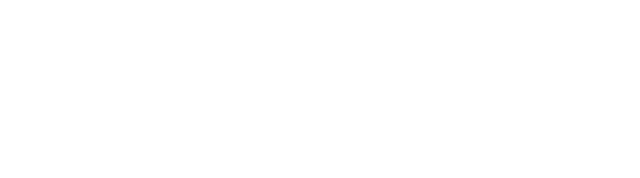
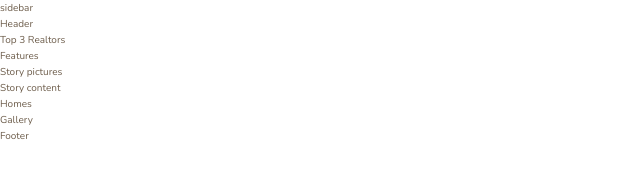
Before and after one commit to amritpoudel11/NexterProject, a website: page index.html in a window 1280 px wide. Shown: the whole page, without its empty margins (0-640 px from the left). Drawn offline with nearby package versions, Linux system fonts and the light colour scheme.

Commit message:
add all section outline

```diff
--- a/index.html
+++ b/index.html
@@ -12,6 +12,32 @@
         <title>nexter &mdash; your home, your freedom</title>
     </head>
     <body class="container">
-
+        <div class="sidebar">
+            sidebar
+        </div>
+        <header class="header">
+            Header
+        </header>
+        <div class="realtors">
+            Top 3 Realtors
+        </div>
+        <section class="features">
+            Features
+        </section>
+        <div class="story__pictures">
+            Story pictures
+        </div>
+        <div class="story__content">
+            Story content
+        </div>
+        <section class="homes">
+            Homes
+        </section>
+        <section class="gallery">
+            Gallery
+        </section>
+        <footer class="footer">
+            Footer
+        </footer>
     </body>
 </html>
```
